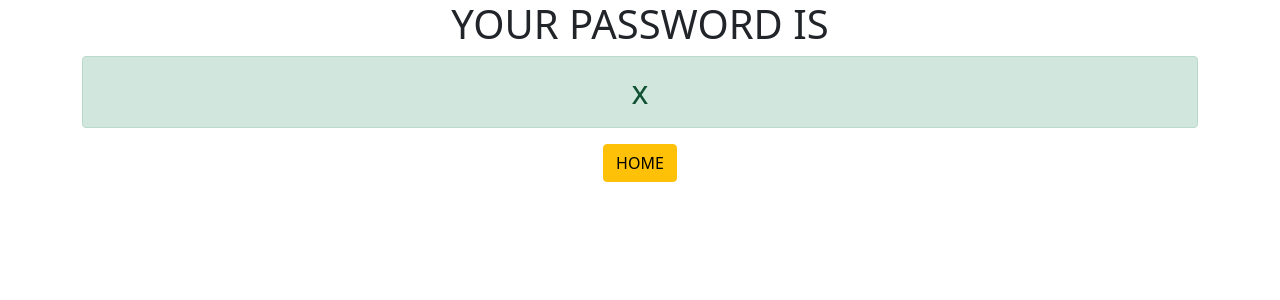
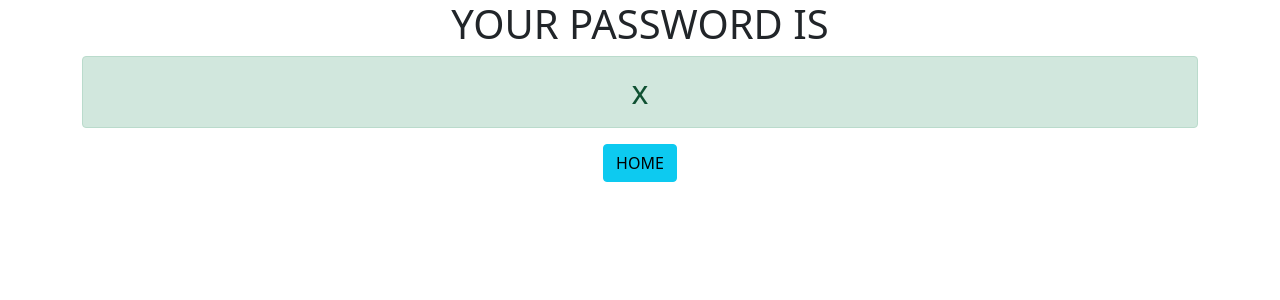
Before and after one commit to ImChandanK/django3-password-generator, a Django app: template generator/templates/generator/password.html in a window 1280 px wide. Shown: the top 300 px of the page. Run offline with Django 3.2, Linux system fonts and the light colour scheme; the template is opened without the code that fills it: most values are stand-ins (such as "Sample title", 1, 10 or a date in 2020).

Commit message:
Changes 2.0

```diff
--- a/generator/templates/generator/password.html
+++ b/generator/templates/generator/password.html
@@ -3,6 +3,6 @@
 <div class='container text-center'>
     <h1>YOUR PASSWORD IS</h1>
     <h2 class='alert alert-success'>{{ password  }}</h2>
-    <a href={%  url 'home' %} class='btn btn-warning'>HOME</a>
+    <a href={%  url 'home' %} class='btn btn-info'>HOME</a>
 
 </div>
--- a/password_generator/settings.py
+++ b/password_generator/settings.py
@@ -20,7 +20,7 @@ BASE_DIR = Path(__file__).resolve().parent.parent
 # See https://docs.djangoproject.com/en/3.1/howto/deployment/checklist/
 
 # SECURITY WARNING: keep the secret key used in production secret!
-SECRET_KEY = 'rn_@um9g-zlkld-#s9z0w@w*gy)cvvpr*_fg&is%^24kho@exx'
+SECRET_KEY = 'rn_@um9g-zlkld-#s9z12340w@w*gy)cvvpr*_fg&is%^24kho@exx'
 
 # SECURITY WARNING: don't run with debug turned on in production!
 DEBUG = True
```
